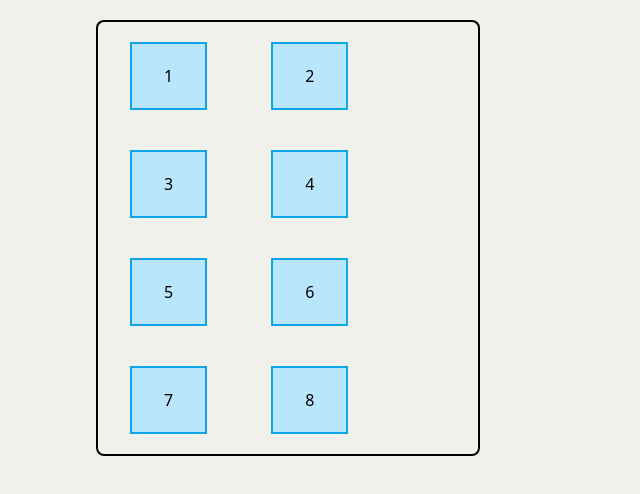
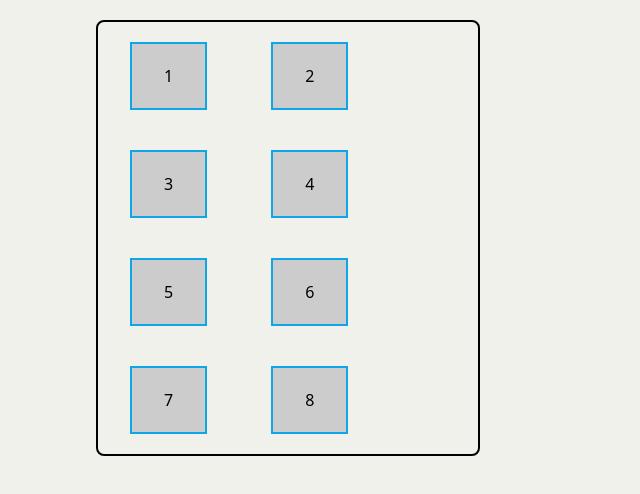
Before and after one commit to Theogene120/react-thegym-practice, a React (Vite) app: page / in a window 1280 px wide. Shown: the top 494 px of the page, without its empty margins (0-640 px from the left). Built offline with nearby package versions, Linux system fonts and the light colour scheme.

Commit message:
inline style

```diff
--- a/src/App.jsx
+++ b/src/App.jsx
@@ -89,7 +89,7 @@ function App() {
             {/* <Header />
             <Main /> */}
 
-            <ButtonSeries />
+            <ButtonSeries darkMode = {false}/>
 
         </>
 )
--- a/src/components/ButtonSeries.jsx
+++ b/src/components/ButtonSeries.jsx
@@ -1,10 +1,15 @@
 import React from  'react'
 import pads from "./pads"
 
-export default function ButtonSeries() {
+export default function ButtonSeries(props) {
 
     let [button, setButton] = React.useState(pads)
-    let btn = button.map(b => <button key={b.id} className='py-5 px-8 border-2 border-sky-500 my-5 mx-8 bg-sky-200'>{b.id}</button>)
+    let btn = button.map(b => <button
+        key={b.id}
+        style={{backgroundColor: props.darkMode ? '#222222' : '#cccccc'}}
+        className='py-5 px-8 border-2 border-sky-500 my-5 mx-8 bg-sky-200'>
+            {b.id}
+        </button>)
     return (
         <main>
             <div className="pad-container">
```
